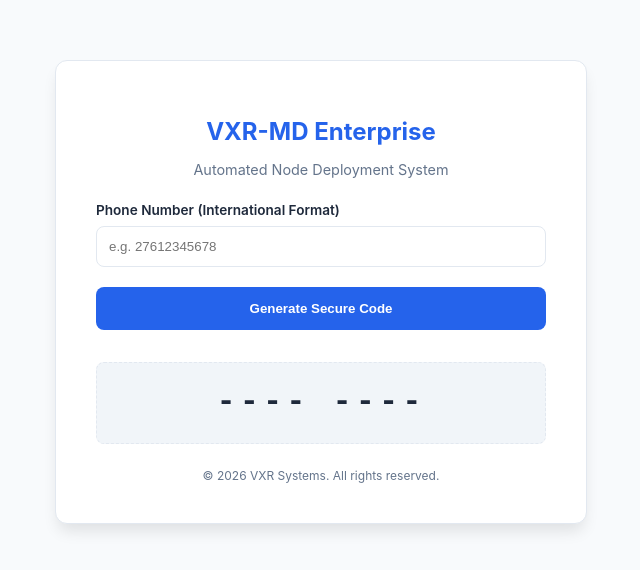
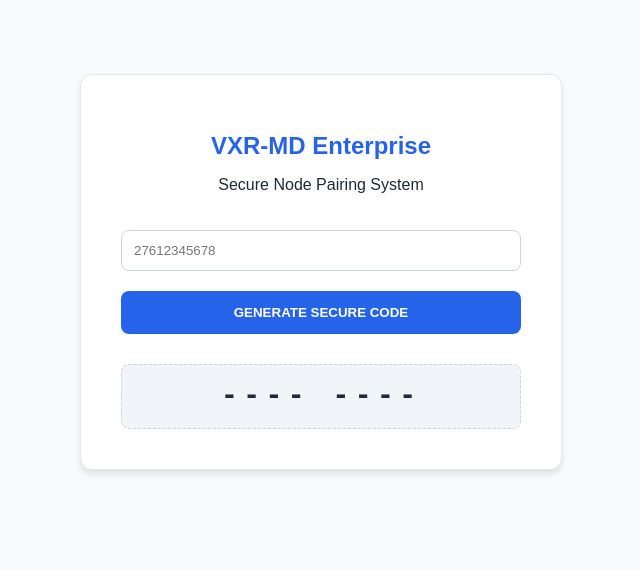
Before and after one commit to Legend999-vxr/VXR-Pairing-Site, a website: page index.html in a window 1280 px wide. Shown: the part 128-698 px from the top of the page, without its empty margins (319-959 px from the left). Drawn offline with Linux system fonts and the light colour scheme.

Commit message:
index.html

```diff
--- a/index.html
+++ b/index.html
@@ -3,147 +3,36 @@
 <head>
     <meta charset="UTF-8">
     <meta name="viewport" content="width=device-width, initial-scale=1.0">
-    <title>VXR-MD Enterprise | Pairing Service</title>
+    <title>VXR-MD Enterprise | Pairing</title>
     <style>
-        /* Corporate Color Palette & Reset */
-        :root {
-            --primary: #2563eb; /* Professional Blue */
-            --bg: #f8fafc;
-            --card-bg: #ffffff;
-            --text-main: #1e293b;
-            --text-muted: #64748b;
-            --border: #e2e8f0;
-        }
-
-        body {
-            background: var(--bg);
-            color: var(--text-main);
-            font-family: 'Inter', -apple-system, BlinkMacSystemFont, sans-serif;
-            display: flex;
-            align-items: center;
-            justify-content: center;
-            height: 100vh;
-            margin: 0;
-            padding: 20px;
-        }
-
-        .container {
-            background: var(--card-bg);
-            border: 1px solid var(--border);
-            border-radius: 12px;
-            padding: 40px;
-            max-width: 450px;
-            width: 100%;
-            box-shadow: 0 10px 15px -3px rgba(0, 0, 0, 0.1);
-            text-align: center;
-        }
-
-        h1 {
-            font-size: 1.5rem;
-            font-weight: 700;
-            margin-bottom: 8px;
-            color: var(--primary);
-        }
-
-        p {
-            font-size: 0.9rem;
-            color: var(--text-muted);
-            margin-bottom: 24px;
-        }
-
-        label {
-            display: block;
-            text-align: left;
-            font-size: 0.85rem;
-            font-weight: 600;
-            margin-bottom: 8px;
-            color: var(--text-main);
-        }
-
-        input {
-            width: 100%;
-            padding: 12px;
-            margin-bottom: 20px;
-            background: #fff;
-            border: 1px solid var(--border);
-            color: var(--text-main);
-            border-radius: 8px;
-            box-sizing: border-box;
-            transition: border-color 0.2s;
-        }
-
-        input:focus {
-            outline: none;
-            border-color: var(--primary);
-            box-shadow: 0 0 0 3px rgba(37, 99, 235, 0.1);
-        }
-
-        button {
-            background: var(--primary);
-            color: #fff;
-            border: none;
-            padding: 14px;
-            font-weight: 600;
-            border-radius: 8px;
-            cursor: pointer;
-            width: 100%;
-            transition: background 0.2s;
-        }
-
-        button:hover { background: #1d4ed8; }
-
-        #code-display {
-            margin-top: 32px;
-            padding: 20px;
-            background: #f1f5f9;
-            border-radius: 8px;
-            font-size: 2rem;
-            font-family: monospace;
-            font-weight: 700;
-            color: var(--text-main);
-            letter-spacing: 4px;
-            min-height: 40px;
-            border: 1px dashed var(--border);
-        }
-
-        .footer {
-            margin-top: 24px;
-            font-size: 0.75rem;
-            color: var(--text-muted);
-        }
+        :root { --primary: #2563eb; --bg: #f8fafc; --text: #1e293b; }
+        body { background: var(--bg); color: var(--text); font-family: sans-serif; display: flex; justify-content: center; align-items: center; height: 100vh; margin: 0; }
+        .container { background: #fff; padding: 40px; border-radius: 12px; box-shadow: 0 4px 6px rgba(0,0,0,0.1); width: 100%; max-width: 400px; text-align: center; border: 1px solid #e2e8f0; }
+        h1 { color: var(--primary); font-size: 1.5rem; margin-bottom: 10px; }
+        input { width: 100%; padding: 12px; margin: 20px 0; border: 1px solid #cbd5e1; border-radius: 8px; box-sizing: border-box; }
+        button { background: var(--primary); color: white; border: none; padding: 14px; width: 100%; border-radius: 8px; font-weight: bold; cursor: pointer; }
+        #code-display { margin-top: 30px; padding: 15px; background: #f1f5f9; border-radius: 8px; font-size: 1.8rem; font-family: monospace; font-weight: bold; letter-spacing: 5px; border: 1px dashed #cbd5e1; }
     </style>
 </head>
 <body>
     <div class="container">
         <h1>VXR-MD Enterprise</h1>
-        <p>Automated Node Deployment System</p>
-
-        <label for="phone">Phone Number (International Format)</label>
-        <input type="text" id="phone" placeholder="e.g. 27612345678">
-
-        <button onclick="getPair()">Generate Secure Code</button>
-
+        <p>Secure Node Pairing System</p>
+        <input type="text" id="phone" placeholder="27612345678">
+        <button onclick="getPair()">GENERATE SECURE CODE</button>
         <div id="code-display">---- ----</div>
-
-        <div class="footer">
-            &copy; 2026 VXR Systems. All rights reserved.
-        </div>
     </div>
-
     <script>
         async function getPair() {
             const num = document.getElementById('phone').value;
             const display = document.getElementById('code-display');
-            if(!num) return alert("Validation Error: Phone number required.");
-
-            display.innerText = "AUTHENTICATING...";
+            if(!num) return alert("Number required");
+            display.innerText = "LINKING...";
             try {
-                const response = await fetch(`/pair?number=${num}`);
-                const data = await response.json();
-                display.innerText = data.code || "REQUEST FAILED";
-            } catch (err) {
-                display.innerText = "SERVER ERROR";
-            }
+                const res = await fetch(`/pair?number=${num}`);
+                const data = await res.json();
+                display.innerText = data.code || "FAILED";
+            } catch { display.innerText = "ERROR"; }
         }
     </script>
 </body>
```
